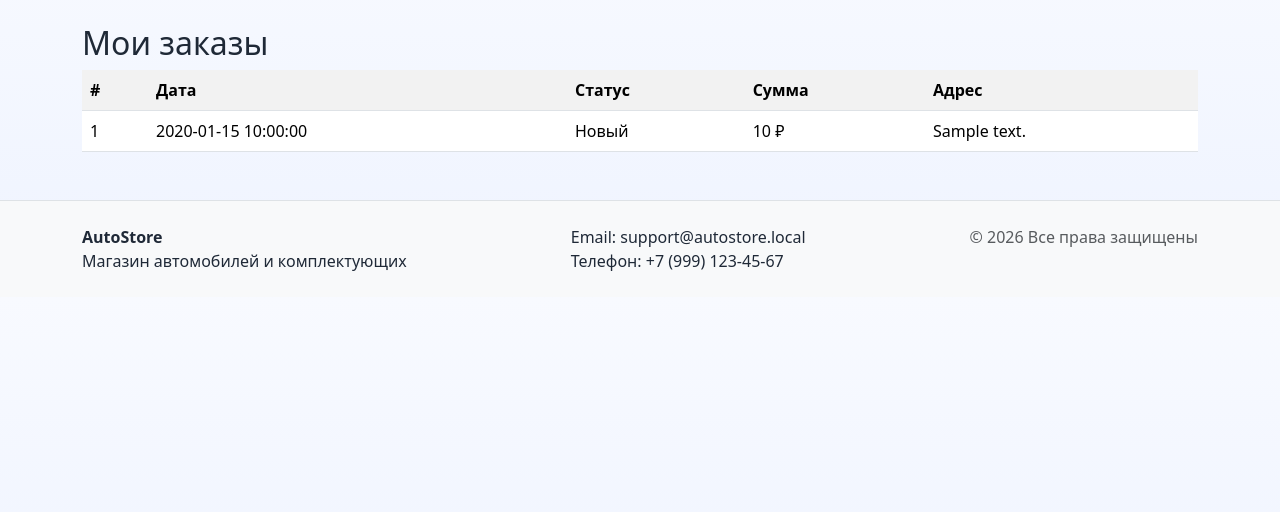
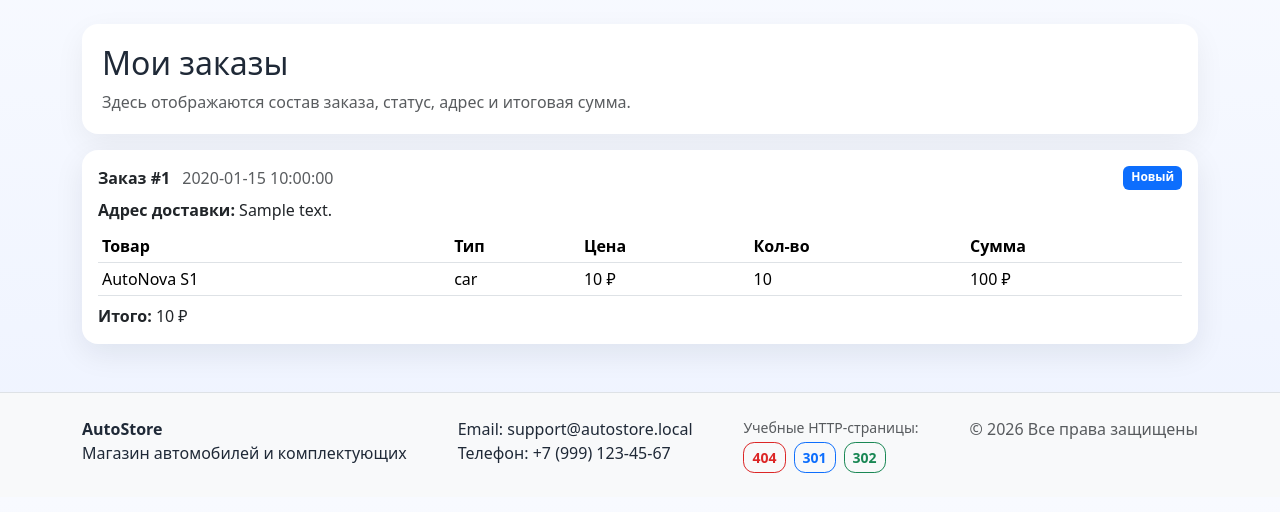
Before and after one commit to Egor-subo/autostore, a PHP site: page /orders.php in a window 1280 px wide. Shown: the part 80-592 px from the top of the page. Run offline with PHP 8.4, Linux system fonts and the light colour scheme; a user stored in the database is signed in; data comes from the database, SQL or seed files in the repository; tables that the repository leaves empty hold one stand-in row (values such as "Sample post").

Commit message:
Unify pages, add dedicated 404 page, and expand order details

```diff
--- /dev/null
+++ b/404.php
@@ -0,0 +1,2 @@
+<?php
+require __DIR__ . '/public/404.php';
--- a/includes/footer.php
+++ b/includes/footer.php
@@ -9,6 +9,14 @@
             <div>Email: support@autostore.local</div>
             <div>Телефон: +7 (999) 123-45-67</div>
         </div>
+        <div>
+            <div class="small text-muted mb-1">Учебные HTTP-страницы:</div>
+            <div class="d-flex gap-2 flex-wrap">
+                <a class="btn btn-sm btn-outline-danger" href="<?= e(url('404.php')) ?>">404</a>
+                <a class="btn btn-sm btn-outline-primary" href="<?= e(url('http-status.php?mode=301')) ?>">301</a>
+                <a class="btn btn-sm btn-outline-success" href="<?= e(url('http-status.php?mode=302')) ?>">302</a>
+            </div>
+        </div>
         <div class="text-muted">© <?= date('Y') ?> Все права защищены</div>
     </div>
 </footer>
--- a/public/index.php
+++ b/public/index.php
@@ -23,5 +23,5 @@ include __DIR__ . '/../includes/header.php';
         </div>
     <?php endforeach; ?>
 </div>
-</div></div>
+</div>
 <?php include __DIR__ . '/../includes/footer.php'; ?>
--- a/public/orders.php
+++ b/public/orders.php
@@ -1,13 +1,65 @@
 <?php
 require __DIR__ . '/bootstrap.php';
 require_auth();
-$stmt = db()->prepare('SELECT o.*, s.name status_name FROM orders o JOIN order_statuses s ON s.id=o.status_id WHERE user_id=? ORDER BY o.created_at DESC');
-$stmt->execute([current_user()['id']]);
+
+$userId = (int)current_user()['id'];
+
+$stmt = db()->prepare('SELECT o.*, s.name status_name FROM orders o JOIN order_statuses s ON s.id=o.status_id WHERE o.user_id=? ORDER BY o.created_at DESC');
+$stmt->execute([$userId]);
 $orders = $stmt->fetchAll();
+
+$orderItemsByOrder = [];
+if ($orders) {
+    $ids = array_map(static fn(array $o): int => (int)$o['id'], $orders);
+    $placeholders = implode(',', array_fill(0, count($ids), '?'));
+
+    $itemsStmt = db()->prepare("SELECT oi.order_id, oi.quantity, oi.unit_price, p.title, p.type FROM order_items oi JOIN products p ON p.id=oi.product_id WHERE oi.order_id IN ($placeholders) ORDER BY oi.order_id DESC, oi.id ASC");
+    $itemsStmt->execute($ids);
+    foreach ($itemsStmt->fetchAll() as $item) {
+        $orderId = (int)$item['order_id'];
+        $orderItemsByOrder[$orderId][] = $item;
+    }
+}
+
 include __DIR__ . '/../includes/header.php';
 ?>
-<h2>Мои заказы</h2>
-<table class="table table-striped"><tr><th>#</th><th>Дата</th><th>Статус</th><th>Сумма</th><th>Адрес</th></tr>
-<?php foreach($orders as $o): ?><tr><td><?= (int)$o['id'] ?></td><td><?= e($o['created_at']) ?></td><td><?= e($o['status_name']) ?></td><td><?= number_format((float)$o['total_amount'],0,',',' ') ?> ₽</td><td><?= e($o['address']) ?></td></tr><?php endforeach; ?>
-</table>
+<div class="page-section mb-3">
+    <h2>Мои заказы</h2>
+    <p class="text-muted mb-0">Здесь отображаются состав заказа, статус, адрес и итоговая сумма.</p>
+</div>
+
+<?php if (!$orders): ?>
+    <div class="alert alert-light border">У вас пока нет заказов.</div>
+<?php endif; ?>
+
+<?php foreach ($orders as $o): ?>
+    <?php $orderId = (int)$o['id']; $items = $orderItemsByOrder[$orderId] ?? []; ?>
+    <div class="card mb-3">
+        <div class="card-body">
+            <div class="d-flex justify-content-between flex-wrap gap-2 mb-2">
+                <div><strong>Заказ #<?= $orderId ?></strong> <span class="text-muted ms-2"><?= e($o['created_at']) ?></span></div>
+                <span class="badge text-bg-primary"><?= e($o['status_name']) ?></span>
+            </div>
+
+            <div class="mb-2"><strong>Адрес доставки:</strong> <?= e($o['address']) ?></div>
+
+            <div class="table-responsive mb-2">
+                <table class="table table-sm align-middle mb-0">
+                    <tr><th>Товар</th><th>Тип</th><th>Цена</th><th>Кол-во</th><th>Сумма</th></tr>
+                    <?php foreach ($items as $i): ?>
+                        <tr>
+                            <td><?= e($i['title']) ?></td>
+                            <td><?= e($i['type']) ?></td>
+                            <td><?= number_format((float)$i['unit_price'], 0, ',', ' ') ?> ₽</td>
+                            <td><?= (int)$i['quantity'] ?></td>
+                            <td><?= number_format((float)$i['unit_price'] * (int)$i['quantity'], 0, ',', ' ') ?> ₽</td>
+                        </tr>
+                    <?php endforeach; ?>
+                </table>
+            </div>
+
+            <div><strong>Итого:</strong> <?= number_format((float)$o['total_amount'], 0, ',', ' ') ?> ₽</div>
+        </div>
+    </div>
+<?php endforeach; ?>
 <?php include __DIR__ . '/../includes/footer.php'; ?>
```
Also changed, not shown: public/404.php (added, +12 -0 lines).
